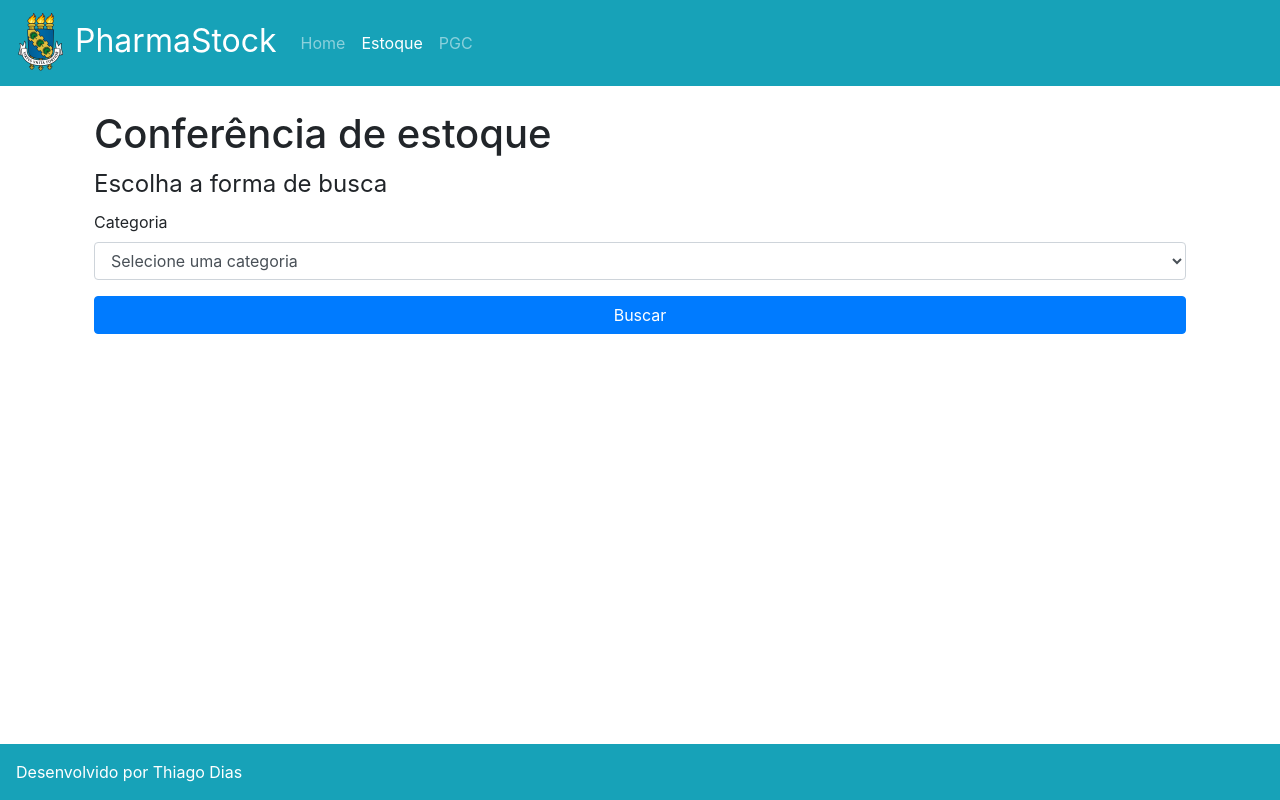
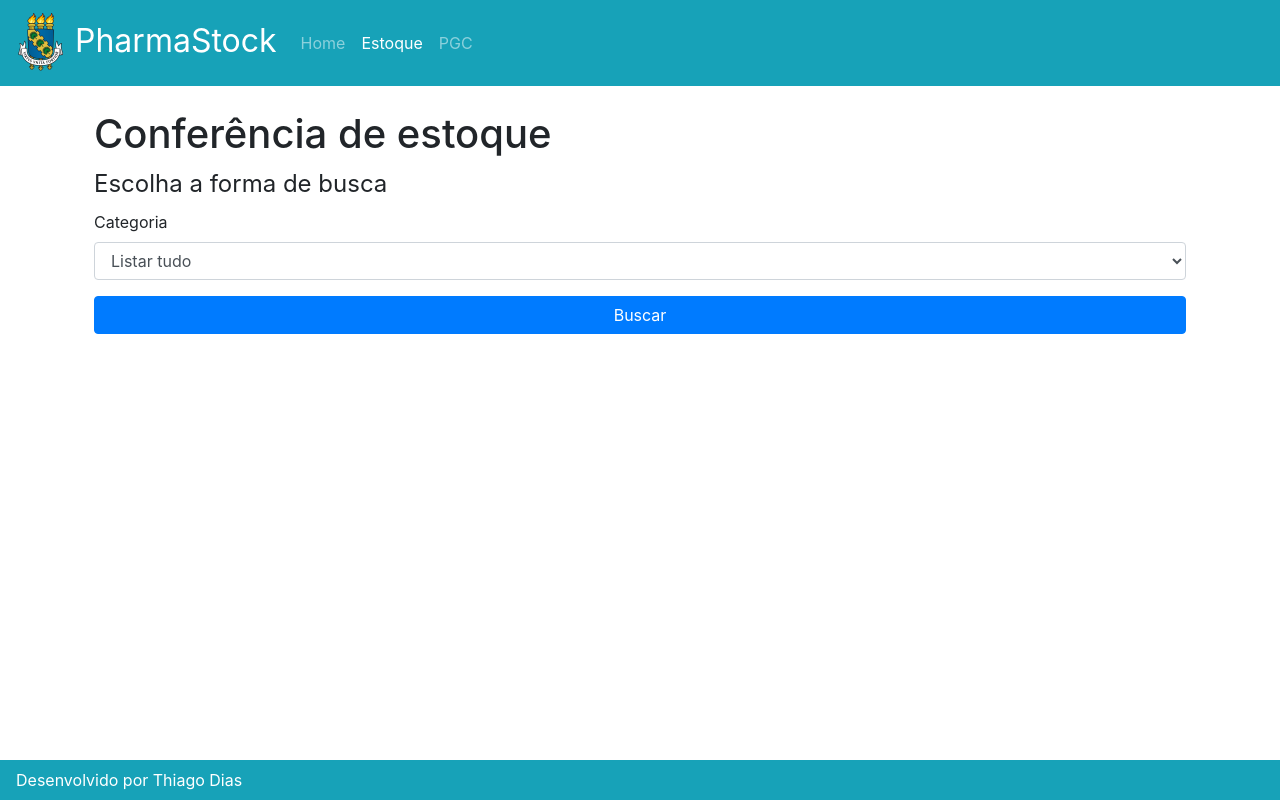
Before and after one commit to ThiagoDiasV/defa-stock-management, a Django app: page /stock/ in a window 1280 px wide. Run offline with Django 3.2, Linux system fonts and the light colour scheme; some libraries are stand-ins or nearby versions.

Commit message:
heroku ready stock part

```diff
--- a/defa/settings.py
+++ b/defa/settings.py
@@ -13,7 +13,7 @@ BASE_DIR = os.path.dirname(os.path.dirname(os.path.abspath(__file__)))
 SECRET_KEY = "j_7mub=(sh4eu&&e7z+@lwe20+x_bcvx!7vh4+aly2zmhmel59"
 
 # SECURITY WARNING: don't run with debug turned on in production!
-DEBUG = True
+DEBUG = False
 
 ALLOWED_HOSTS = []
 
--- a/defa/static/css/style.css
+++ b/defa/static/css/style.css
@@ -1,3 +1,13 @@
+html {
+    position: relative;
+    min-height: 100%;
+}
+
+body {
+    margin-bottom: 40px;
+}
+
+
 #table-category {
     opacity: 0;
     transition: opacity 0.5s linear;
@@ -15,3 +25,11 @@
 .navbar-brand {
     font-size: 2em;
 }
+
+.footer {
+    position: absolute;
+    bottom: 0;
+    width: 100%;
+    height: 40px;
+    line-height: 0.5;
+}
--- a/defa/templates/base.html
+++ b/defa/templates/base.html
@@ -57,7 +57,7 @@
 
     {% endblock %}
     </div>
-    <footer class="footer fixed-bottom bg-info text-white p-3">
+    <footer class="footer bg-info text-white p-3">
         Desenvolvido por Thiago Dias
     </footer>
 <script src="{% static 'js/jquery.min.js' %}"></script>
--- a/stock/forms.py
+++ b/stock/forms.py
@@ -6,7 +6,7 @@ from django.db.utils import ProgrammingError
 class StockCategoryForm(forms.Form):
     try:
         queryset = Stock.objects.values_list("category", flat=True).distinct()
-        queryset_choices = [("", "Selecione uma categoria")] + [(id, id) for id in queryset]
+        queryset_choices = [("Todos", "Listar tudo")] + [(id, id) for id in queryset]
         category = forms.ChoiceField(
             label="Categoria", choices=queryset_choices, widget=forms.Select()
         )
--- a/stock/models.py
+++ b/stock/models.py
@@ -18,3 +18,6 @@ class Stock(models.Model):
 
     def __str__(self):
         return f"{self.id} - {self.description}"
+
+    class Meta:
+        ordering = ['category']
--- a/stock/views.py
+++ b/stock/views.py
@@ -17,6 +17,9 @@ def query_category(category):
 
 def category(request):
     category = request.GET['category']
-    queryset = query_category(category)
+    if category == "Listar tudo":
+        queryset = Stock.objects.all()
+    else:
+        queryset = query_category(category)
     json_data = serializers.serialize("json", queryset)
     return HttpResponse(json_data)
```
